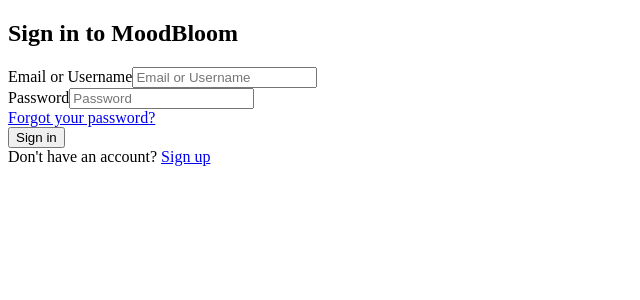
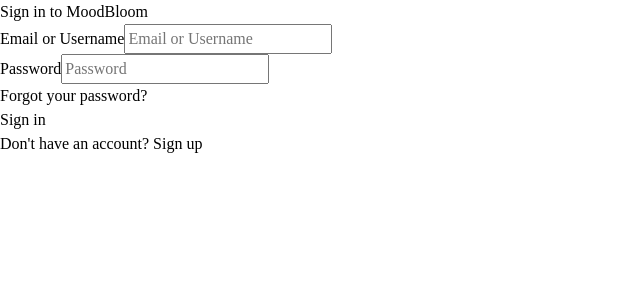
Before and after one commit to kimberly332/moodbloom, a React (Create React App) app: page /login in a window 1280 px wide. Shown: the top 300 px of the page, without its empty margins (0-640 px from the left). Built offline with nearby package versions, Linux system fonts and the light colour scheme; no server answers.

Commit message:
Added reset.css

```diff
--- a/src/index.js
+++ b/src/index.js
@@ -1,6 +1,7 @@
 import React from 'react';
 import ReactDOM from 'react-dom/client';
 import App from './App';
+import './styles/reset.css';
 
 const root = ReactDOM.createRoot(document.getElementById('root'));
 root.render(
--- /dev/null
+++ b/src/styles/reset.css
@@ -0,0 +1,201 @@
+/* Reset CSS for MoodBloom */
+
+/* Box sizing rules */
+*,
+*::before,
+*::after {
+  box-sizing: border-box;
+}
+
+/* Remove default margin and padding */
+html,
+body,
+div,
+span,
+applet,
+object,
+iframe,
+h1,
+h2,
+h3,
+h4,
+h5,
+h6,
+p,
+blockquote,
+pre,
+a,
+abbr,
+acronym,
+address,
+big,
+cite,
+code,
+del,
+dfn,
+em,
+img,
+ins,
+kbd,
+q,
+s,
+samp,
+small,
+strike,
+strong,
+sub,
+sup,
+tt,
+var,
+b,
+u,
+i,
+center,
+dl,
+dt,
+dd,
+ol,
+ul,
+li,
+fieldset,
+form,
+label,
+legend,
+table,
+caption,
+tbody,
+tfoot,
+thead,
+tr,
+th,
+td,
+article,
+aside,
+canvas,
+details,
+embed,
+figure,
+figcaption,
+footer,
+header,
+hgroup,
+menu,
+nav,
+output,
+ruby,
+section,
+summary,
+time,
+mark,
+audio,
+video {
+  margin: 0;
+  padding: 0;
+  border: 0;
+  font-size: 100%;
+  font: inherit;
+  vertical-align: baseline;
+}
+
+/* HTML5 display-role reset for older browsers */
+article,
+aside,
+details,
+figcaption,
+figure,
+footer,
+header,
+hgroup,
+menu,
+nav,
+section {
+  display: block;
+}
+
+/* Set core body defaults */
+body {
+  line-height: 1.5;
+  min-height: 100vh;
+  text-rendering: optimizeSpeed;
+}
+
+/* Remove list styles */
+ol,
+ul {
+  list-style: none;
+}
+
+/* Remove quote styling */
+blockquote,
+q {
+  quotes: none;
+}
+
+blockquote:before,
+blockquote:after,
+q:before,
+q:after {
+  content: '';
+  content: none;
+}
+
+/* Set core table defaults */
+table {
+  border-collapse: collapse;
+  border-spacing: 0;
+}
+
+/* Make images easier to work with */
+img {
+  max-width: 100%;
+  display: block;
+}
+
+/* Inherit fonts for inputs and buttons */
+input,
+button,
+textarea,
+select {
+  font: inherit;
+}
+
+/* Remove all animations, transitions and smooth scroll for people that prefer not to see them */
+@media (prefers-reduced-motion: reduce) {
+  html:focus-within {
+    scroll-behavior: auto;
+  }
+
+  *,
+  *::before,
+  *::after {
+    animation-duration: 0.01ms !important;
+    animation-iteration-count: 1 !important;
+    transition-duration: 0.01ms !important;
+    scroll-behavior: auto !important;
+  }
+}
+
+/* Remove text decoration from links */
+a {
+  text-decoration: none;
+  color: inherit;
+}
+
+/* Focus states for accessibility */
+:focus {
+  outline: 2px solid #61dafb;
+  outline-offset: 2px;
+}
+
+/* Fix button styling inconsistencies */
+button {
+  background: none;
+  border: none;
+  cursor: pointer;
+  padding: 0;
+}
+
+/* Remove default button styling */
+button::-moz-focus-inner {
+  border: 0;
+}
```
